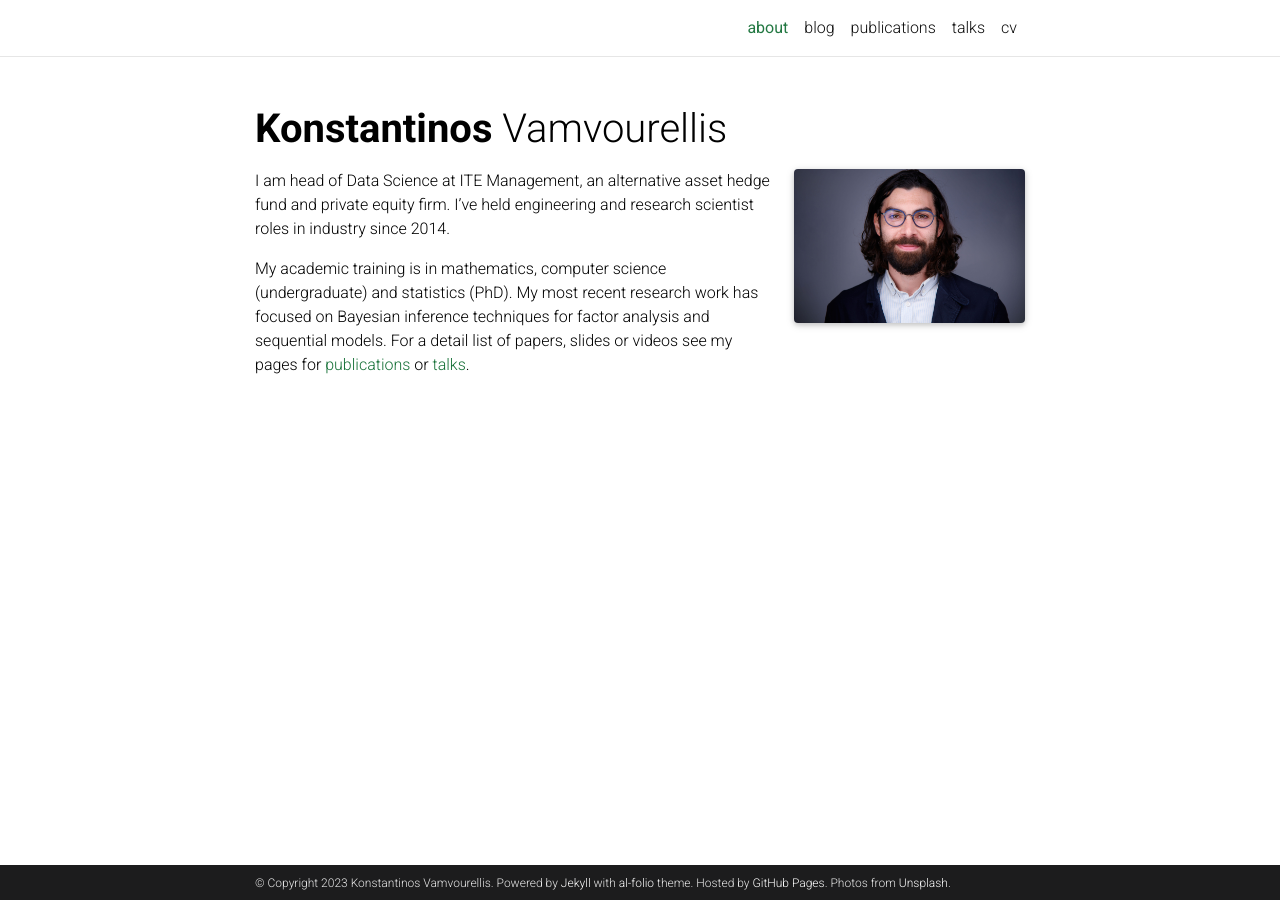
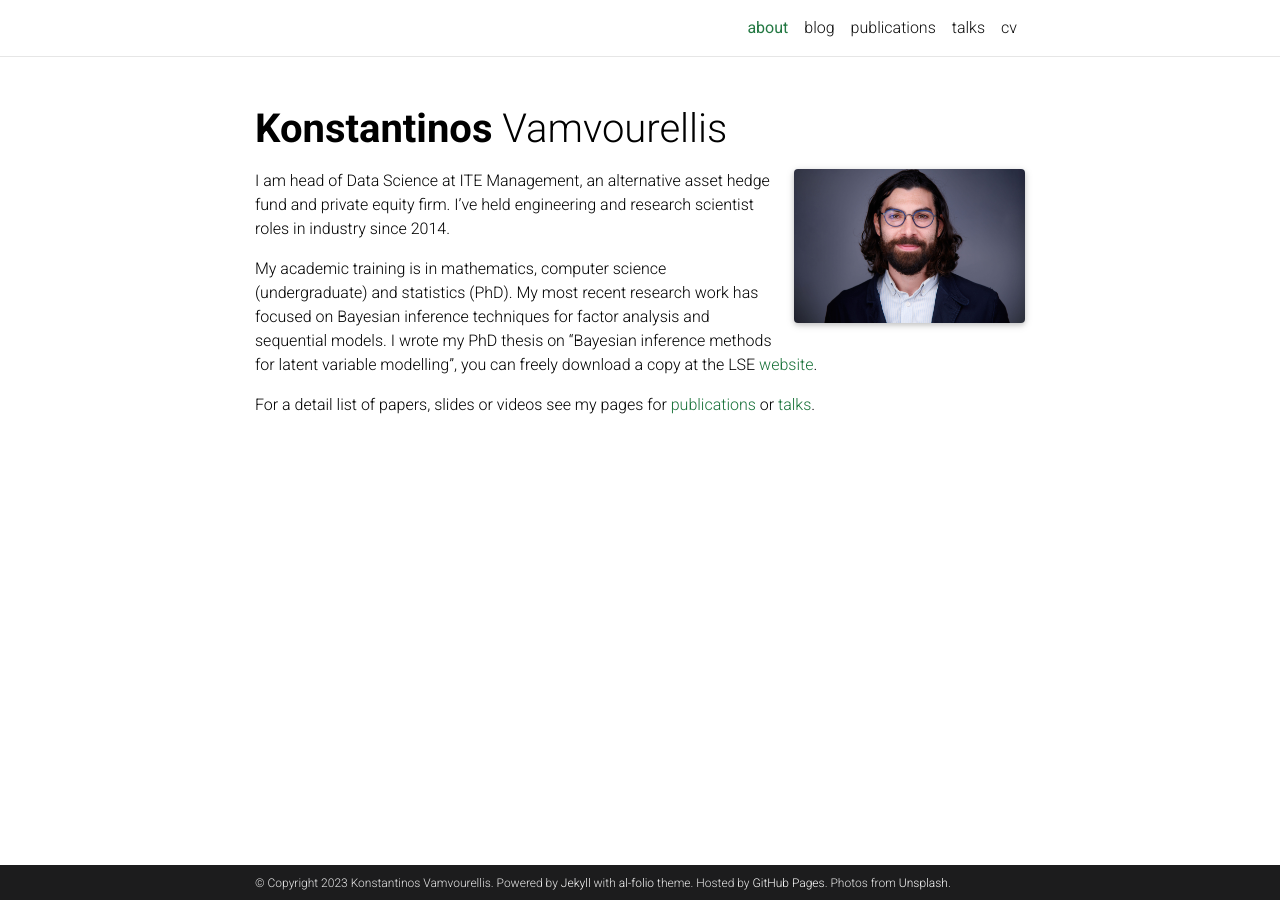
Before and after one commit to bayesways/bayesways.github.io, a Jekyll site: the page built from _pages/about.md, in a window 1280 px wide. Built offline with Jekyll 4.4.1, drawn with Linux system fonts in a browser that asks for light colours; full-size pictures stand in for the smaller copies a plugin makes; comment, search, counter and statistics services are not loaded; a style sheet for code colours, icons or effects is not loaded.

Commit message:
small update to about page

```diff
--- a/_pages/about.md
+++ b/_pages/about.md
@@ -25,4 +25,6 @@ I've held engineering and research scientist roles in industry since 2014.
 
 My academic training is in mathematics, computer science (undergraduate) and statistics (PhD).
 My most recent research work has focused on Bayesian inference techniques for factor analysis and sequential models.
+I wrote my PhD thesis on "Bayesian inference methods for latent variable modelling", you can freely download a copy at the LSE [website](https://etheses.lse.ac.uk/4380/).
+
 For a detail list of papers, slides or videos see my pages for [publications](https://bayesways.github.io/publications/) or [talks](https://bayesways.github.io/talks/).
```
